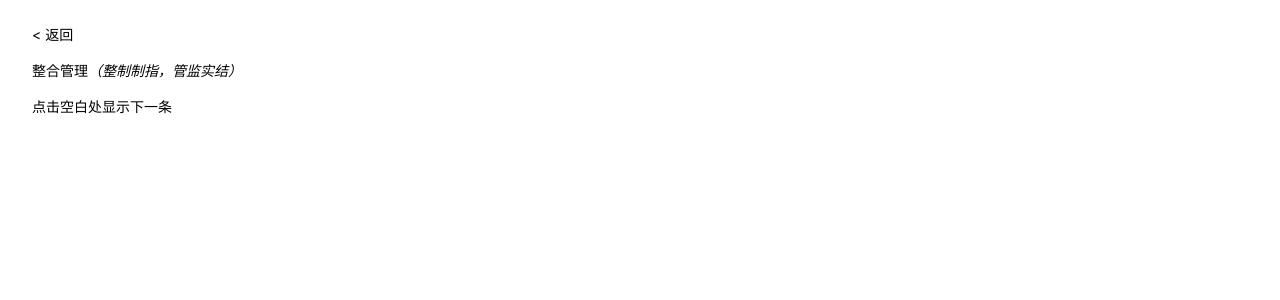
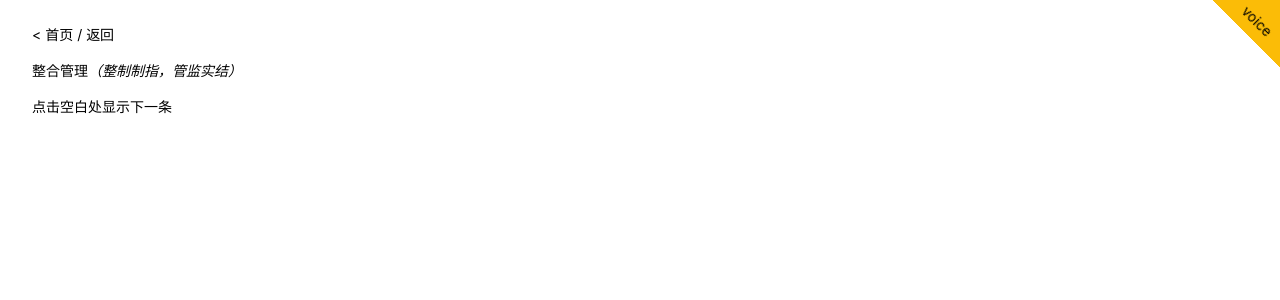
Before and after one commit to waterXP/study-info, a React app: page /chapter in a window 1280 px wide. Shown: the top 300 px of the page. Built offline with nearby package versions, Linux system fonts and the light colour scheme.

Commit message:
add: add voice

```diff
--- a/src/components/Breadcrumb/Breadcrumb.js
+++ b/src/components/Breadcrumb/Breadcrumb.js
@@ -13,10 +13,21 @@ const Breadcrumb = ({ to = '/', children }) => {
     },
     [to, navigate]
   )
-  return <div className='com-breadcrumb' onClick={onClick}>
-    <span>&lt;&nbsp;</span>
-    <TextButton>{ children }</TextButton>
-  </div>
+  const onHome = useCallback(
+    e => {
+      e.stopPropagation()
+      navigate('/')
+    },
+    [to, navigate]
+  )
+  return <>
+    <div className='com-breadcrumb'>
+      <span>&lt;&nbsp;</span>
+      <TextButton onClick={onHome}>首页</TextButton>
+      <span>&nbsp;/&nbsp;</span>
+      <TextButton onClick={onClick}>{ children }</TextButton>
+    </div>
+  </>
 }
 Breadcrumb.propTypes = {
 }
--- /dev/null
+++ b/src/components/Voice/Voice.js
@@ -0,0 +1,53 @@
+import React, { memo, useMemo, useState, useCallback, useEffect } from 'react'
+// import PropTypes from 'prop-types'
+import './Voice.styl'
+
+const Voice = ({ messages }) => {
+  const [inSpeaking, setInSpeaking] = useState(false)
+  const showVoice = useMemo(
+    () => {
+      if (SpeechSynthesisUtterance && speechSynthesis) {
+        return true
+      }
+      return false
+    },
+    []
+  )
+  useEffect(
+    () => () => {
+      speechSynthesis.cancel()
+    },
+    []
+  )
+  const onClick = useCallback(
+    e => {
+      e.stopPropagation()
+      if (inSpeaking) {
+        setInSpeaking(false)
+        speechSynthesis.cancel()
+      } else {
+        setInSpeaking(true)
+        const msg = new SpeechSynthesisUtterance(
+          messages.join('\n')
+        )
+        speechSynthesis.speak(msg)
+        msg.addEventListener(
+          'end', () => {
+            setInSpeaking(false)
+          }
+        )
+      }
+    },
+    [inSpeaking, messages]
+  )
+  if (showVoice) {
+    return <div className='com-voice is-clickable' onClick={onClick}>
+      voice
+    </div>
+  }
+  return null
+}
+Voice.propTypes = {
+}
+
+export default memo(Voice)
--- /dev/null
+++ b/src/components/Voice/Voice.styl
@@ -0,0 +1,7 @@
+.com-voice
+  position fixed
+  top -16px
+  right -36px
+  padding 32px 32px 8px
+  background-color #fbbc07
+  transform rotate(45deg)
--- /dev/null
+++ b/src/components/Voice/index.js
@@ -0,0 +1 @@
+export { default } from './Voice'
--- a/src/consts/noun-integration.js
+++ b/src/consts/noun-integration.js
@@ -30,7 +30,7 @@ export default {
   },
   '1-1-5': {
     content: [
-      '是指基于某应用领域、知识领域、学科和行业等的专业知识而做出的、关于当前活动的合理判断，这些专业知识可来自具有专业学历、知识、技能、经验或培训经历的任何小组或个人。制定项目章程过程中，应征求具备如下光环软考光环软考领域相关专业知识或接受过相关培训的个人或小组的意见，涉及领域包括：组织战略；效益管理；项目所任的行业以及项目关注的领域的技术知识；持续时间和预算的估算；风险识别等领域。'
+      '是指基于某应用领域、知识领域、学科和行业等的专业知识而做出的、关于当前活动的合理判断，这些专业知识可来自具有专业学历、知识、技能、经验或培训经历的任何小组或个人。制定项目章程过程中，应征求具备如下领域相关专业知识或接受过相关培训的个人或小组的意见，涉及领域包括：组织战略；效益管理；项目所任的行业以及项目关注的领域的技术知识；持续时间和预算的估算；风险识别等领域。'
     ]
   },
   '1-1-6': {
--- a/src/pages/Chapter/Chapter.js
+++ b/src/pages/Chapter/Chapter.js
@@ -7,6 +7,9 @@ import { message } from 'antd'
 import { dataMap, dataSource } from '@/consts/overall'
 import Breadcrumb from '@com/Breadcrumb'
 import Title from '@com/Title'
+import Detail from '@com/Detail'
+import Voice from '@com/Voice'
+import nouns from '@/consts/nouns'
 
 const Chapter = () => {
   const navigate = useNavigate()
@@ -134,10 +137,34 @@ const Chapter = () => {
       : null,
     [data, flag, viewMode]
   )
+
+  const voices = useMemo(
+    () => {
+      const r = []
+      if (data) {
+        r.push(data.realm + '。')
+        if (data.contents) {
+          data.contents.forEach(
+            ({ text, pre, id }) => {
+              pre && r.push(pre + '。')
+              text && r.push(text + '。')
+              if (shortTip && nouns[id] && nouns[id].content) {
+                r.push(nouns[id].content)
+              }
+            }
+          )
+        }
+      }
+      return r
+    },
+    [data, shortTip]
+  )
+
   if (data) {
     return <div className='pg-chapter hide-scroll' onClick={onClickContent}>
       <div className='pg-chapter--content'>
         <Breadcrumb to={-1}>返回</Breadcrumb>
+        <Voice messages={voices} />
         <Title>
           <span>{ data.realm }</span>
           {
@@ -159,6 +186,9 @@ const Chapter = () => {
                             { text }
                           </span>
                         </p>
+                        {
+                          shortTip && <Detail id={id} />
+                        }
                       </Fragment>
                       :  <p
                         key={id}
--- a/src/pages/ITTO/ITTO.js
+++ b/src/pages/ITTO/ITTO.js
@@ -10,6 +10,7 @@ import nouns from '@/consts/nouns'
 import Breadcrumb from '@com/Breadcrumb'
 import Detail from '@com/Detail'
 import Title from '@com/Title'
+import Voice from '@com/Voice'
 
 const ITTO = () => {
   const navigate = useNavigate()
@@ -50,6 +51,7 @@ const ITTO = () => {
           }
         )
         setData({
+          queryId,
           top,
           title,
           contents: [
@@ -194,10 +196,41 @@ const ITTO = () => {
     }
   )
 
+  const voices = useMemo(
+    () => {
+      const r = []
+      if (data) {
+        if (data.top) {
+          r.push(data.top.realm + '。')
+        }
+        r.push(data.title + '。')
+        if (showDetail && data && data.queryId && nouns[data.queryId]) {
+          r.push(nouns[data.queryId].content)
+        }
+
+        if (data.contents) {
+          data.contents.forEach(
+            ({ text, id, pre }) => {
+              pre && r.push(pre + '。')
+              text && r.push(text + '。')
+              if (showDetail && nouns[id]) {
+                r.push(nouns[id].content)
+              }
+            }
+          )
+        }
+
+      }
+      return r
+    },
+    [data, showDetail]
+  )
+
   if (data) {
     return <div className='pg-itto hide-scroll' onClick={onClickContent}>
       <div className='pg-itto--content'>
         <Breadcrumb to={-1}>返回</Breadcrumb>
+        <Voice messages={voices} />
         <Title>
           {
             data.top &&
@@ -209,6 +242,10 @@ const ITTO = () => {
             </span>
           }
           <span onClick={gotoNoun}>{ data.title }</span>
+          {
+            (showDetail && data && data.queryId) &&
+            <Detail id={data.queryId} />
+          }
         </Title>
         <div className='pg-itto--items'>
           {
--- a/src/pages/Noun/Noun.js
+++ b/src/pages/Noun/Noun.js
@@ -6,6 +6,7 @@ import itto from '@/consts/itto'
 import { useSearchParams } from 'react-router-dom'
 import Breadcrumb from '@com/Breadcrumb'
 import Title from '@com/Title'
+import Voice from '@com/Voice'
 
 const Noun = ({ id }) => {
   const [searchParams] = useSearchParams()
@@ -47,10 +48,30 @@ const Noun = ({ id }) => {
     [searchParams]
   )
 
+  const voices = useMemo(
+    () => {
+      const r = []
+      if (data) {
+        r.push(data.title + '。')
+        if (data.content) {
+          data.content.forEach(
+            v => {
+              v && r.push(v)
+            }
+          )
+        }
+
+      }
+      return r
+    },
+    [data]
+  )
+
   if (data) {
     return <div className='pg-noun hide-scroll'>
       <div className='pg-itto--content'>
         <Breadcrumb to={-1}>返回</Breadcrumb>
+        <Voice messages={voices} />
         <Title>
           <span
             className={
```
